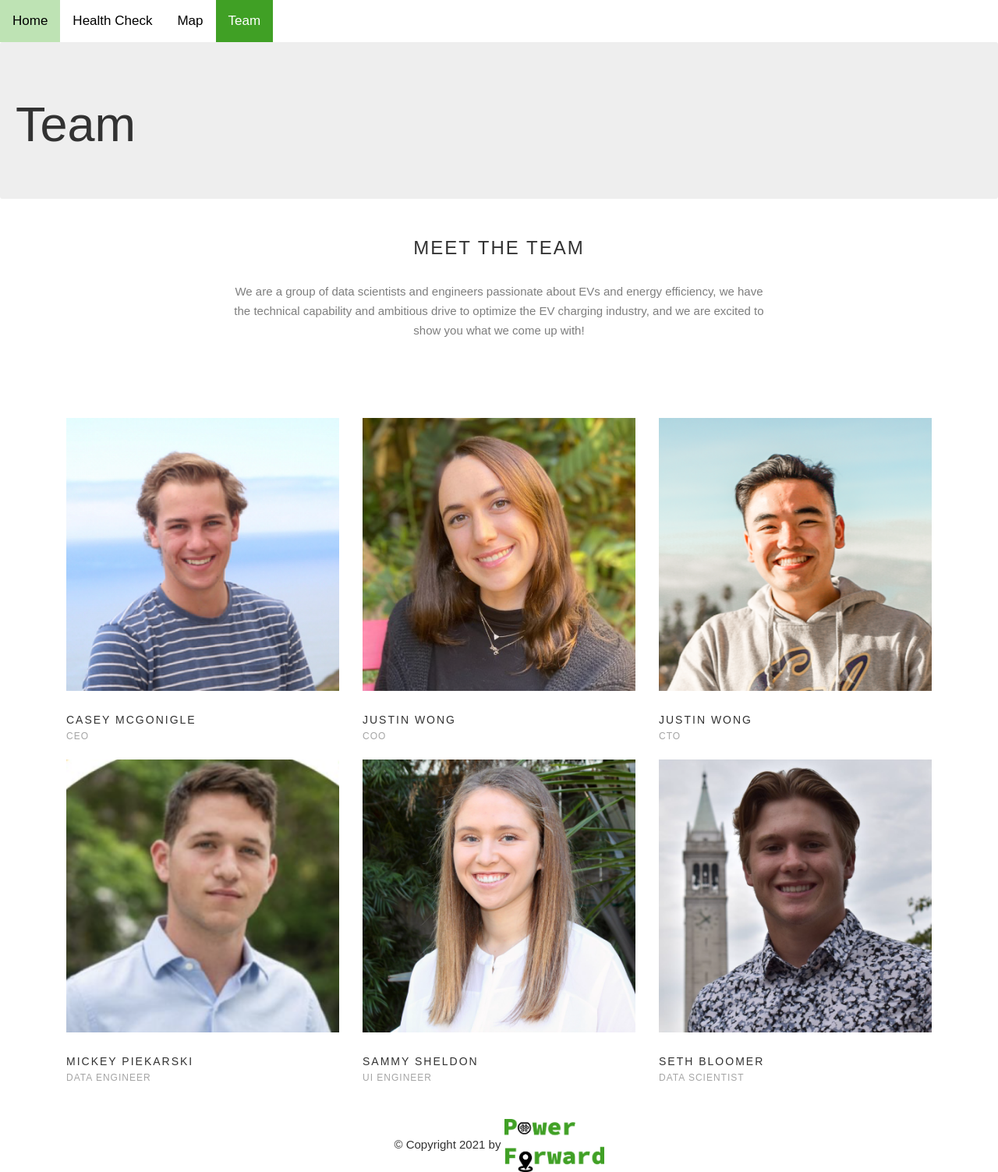
After one commit to JustinRWong/power-forward, a Flask app: page /team in a window 1280 px wide. The commit adds this page. Shown: the whole page at 78% size. Run offline with Flask 2, Linux system fonts and the light colour scheme; some libraries are stand-ins or nearby versions.

Commit message:
included team page

```diff
--- a/app.py
+++ b/app.py
@@ -45,6 +45,10 @@ def health_check():
                                 ttr={'time of response': time.time(), 'date': datetime.now()},
                                 echo=posted)
 
+@app.route('/team')
+def display_team():
+    return render_template('team.html', title='Team')
+
 @app.route('/map')
 def display_map():
     return render_template('map.html', title='Map')
--- a/templates/base.html
+++ b/templates/base.html
@@ -8,8 +8,17 @@
     <link rel="stylesheet" href="https://cdnjs.cloudflare.com/ajax/libs/font-awesome/4.7.0/css/font-awesome.min.css">
     <!-- Bootstrap CSS -->
     <link rel="stylesheet" href="https://stackpath.bootstrapcdn.com/bootstrap/4.3.1/css/bootstrap.min.css" integrity="sha384-ggOyR0iXCbMQv3Xipma34MD+dH/1fQ784/j6cY/iJTQUOhcWr7x9JvoRxT2MZw1T" crossorigin="anonymous">
+    <link href="//netdna.bootstrapcdn.com/bootstrap/3.0.0/css/bootstrap.min.css" rel="stylesheet" id="bootstrap-css">
 
-    <title>{% block title %}{% endblock %} - Neon</title>
+    <!-- jQuery first, then Popper.js, then Bootstrap JS -->
+    <script src="http://ajax.googleapis.com/ajax/libs/jquery/1.7.1/jquery.min.js" type="text/javascript"></script>
+    <script src="https://code.jquery.com/jquery-3.3.1.slim.min.js" integrity="sha384-q8i/X+965DzO0rT7abK41JStQIAqVgRVzpbzo5smXKp4YfRvH+8abtTE1Pi6jizo" crossorigin="anonymous"></script>
+    <script src="https://cdnjs.cloudflare.com/ajax/libs/popper.js/1.14.7/umd/popper.min.js" integrity="sha384-UO2eT0CpHqdSJQ6hJty5KVphtPhzWj9WO1clHTMGa3JDZwrnQq4sF86dIHNDz0W1" crossorigin="anonymous"></script>
+    <script src="https://stackpath.bootstrapcdn.com/bootstrap/4.3.1/js/bootstrap.min.js" integrity="sha384-JjSmVgyd0p3pXB1rRibZUAYoIIy6OrQ6VrjIEaFf/nJGzIxFDsf4x0xIM+B07jRM" crossorigin="anonymous"></script>
+    <script src="//netdna.bootstrapcdn.com/bootstrap/3.0.0/js/bootstrap.min.js"></script>
+    <script src="//code.jquery.com/jquery-1.11.1.min.js"></script>
+
+    <title>{% block title %}{% endblock %} - Power Forward</title>
     {% include 'style.html' %}
   </head>
 
@@ -41,6 +50,7 @@
       {% endblock %}
     </div>
 
+
     <!-- Optional JavaScript -->
     <script>
       function myFunction() {
@@ -51,18 +61,7 @@
           x.className = "topnav";
         }
       }
-      </script><script>
-      function myFunction() {
-        var x = document.getElementById("myTopnav");
-        if (x.className === "topnav") {
-          x.className += " responsive";
-        } else {
-          x.className = "topnav";
-        }
-      }
+
       </script>
-    <!-- jQuery first, then Popper.js, then Bootstrap JS -->
-    <script src="https://code.jquery.com/jquery-3.3.1.slim.min.js" integrity="sha384-q8i/X+965DzO0rT7abK41JStQIAqVgRVzpbzo5smXKp4YfRvH+8abtTE1Pi6jizo" crossorigin="anonymous"></script>
-    <script src="https://cdnjs.cloudflare.com/ajax/libs/popper.js/1.14.7/umd/popper.min.js" integrity="sha384-UO2eT0CpHqdSJQ6hJty5KVphtPhzWj9WO1clHTMGa3JDZwrnQq4sF86dIHNDz0W1" crossorigin="anonymous"></script>
-    <script src="https://stackpath.bootstrapcdn.com/bootstrap/4.3.1/js/bootstrap.min.js" integrity="sha384-JjSmVgyd0p3pXB1rRibZUAYoIIy6OrQ6VrjIEaFf/nJGzIxFDsf4x0xIM+B07jRM" crossorigin="anonymous"></script>
+
   </body>
--- a/templates/healthcheck.html
+++ b/templates/healthcheck.html
@@ -1,9 +1,11 @@
 {% extends 'base.html' %}
 
+{% block title %}Healtcheck{% endblock %}
+
 {% block content %}
-<h3>{% block title %}Healthcheck{% endblock %}</h3>
+<h3>Used to makes sure our site is up and running!</h3>
 <h4>Response:</h4>
-{{ ttr }}
+
 
 <p>This endpoint will echo your parameters and data. Try making post calls to this endpoint. You will bee echoed below.</p>
 <form method="POST" action="{{ url_for('health_check') }}">
--- a/templates/index.html
+++ b/templates/index.html
@@ -1,4 +1,6 @@
 {% extends 'base.html' %}
+
+{% block title %}Home{% endblock %}
 
 {% block content %}
 
--- a/templates/map.html
+++ b/templates/map.html
@@ -1,7 +1,8 @@
 {% extends 'base.html' %}
 
+{% block title %}Map{% endblock %}
+
 {% block content %}
-
 
 <style>.embed-container {position: relative; padding-bottom: 80%; height: 0; max-width: 100%;} .embed-container iframe, .embed-container object, .embed-container iframe{position: absolute; top: 0; left: 0; width: 100%; height: 100%;} small{position: absolute; z-index: 40; bottom: 0; margin-bottom: -15px;}</style><div class="embed-container"><iframe width="500" height="400" frameborder="0" scrolling="no" marginheight="0" marginwidth="0" title="Places near 200 Charging Stations in Berkeley" src="//cal.maps.arcgis.com/apps/Embed/index.html?webmap=01338ba8a4814000aed529ab18a09ab5&extent=-122.6919,37.662,-121.8672,38.0599&home=true&zoom=true&previewImage=false&scale=true&search=true&searchextent=true&details=true&legend=true&active_panel=details&basemap_gallery=true&disable_scroll=true&theme=dark"></iframe></div>
 
--- a/templates/navbar.html
+++ b/templates/navbar.html
@@ -1,11 +1,22 @@
 {% block navbar %}
-<div class="topnav" id="myTopnav">
 
-    <a href="{{ url_for('index') }}" class="active">Home</a>
-    <a href="{{ url_for('health_check') }}" class="active">Health Check</a>
-    <a href="{{ url_for('display_map') }}" class="active">Map</a>
-    <a href="javascript:void(0);" class="icon" onclick="myFunction()">
+<script type="text/javascript">
+  $(document).ready(function() {
+    var main_route = (window.location.pathname.split("/")[1]);
+    console.log(main_route);
+    console.log('#navbar_' + main_route)
+    $('#navbar_' + main_route).addClass('active');
+});
+</script>
+
+<ul class="topnav" id="myTopnav">
+    <li><a id='navbar_' href="{{ url_for('index') }}" class="nav-item">Home</a></li>
+    <li><a id='navbar___healthcheck__' href="{{ url_for('health_check') }}" class="nav-item">Health Check</a></li>
+    <li><a id='navbar_map' href="{{ url_for('display_map') }}" class="nav-item">Map</a></li>
+    <li><a id='navbar_team' href="{{ url_for('display_team') }}" class="nav-item">Team</a></li>
+    <li><a href="javascript:void(0);" class="icon" onclick="myFunction()">
       <i class="fa fa-bars"></i>
-    </a>
-</div>
+    </a></li>
+</ul>
+
 {% endblock %}
--- a/templates/style.html
+++ b/templates/style.html
@@ -5,7 +5,7 @@ body {
 }
 
 button {
-  background-color: #4CAF50; /* Green */
+  background-color: #BEE3B4; /* Green */
   border: none;
   color: white;
   padding: 15px 32px;
@@ -17,9 +17,16 @@ button {
   width: 80%;
 }
 
+ul
+{
+    list-style-type:none;
+    padding:0px;
+    margin:0px;
+}
+
 .slider {
   width:70%;
-  background: #4CAF50; /* Green */
+  background: #BEE3B4; /* Green */
   !important;
 }
 .sliderForm {
@@ -54,14 +61,21 @@ button {
 }
 
 .topnav a:hover {
-  background-color: #6699ff;
+  background-color: #BEE3B4; /* light green */
   color: black;
 }
 
 .topnav a.active {
-  background-color: #1b03a3;
+  background-color: #40A025; /*Green*/
   color: white;
 }
+
+.topnav li a.active {
+  background-color: #40A025; /*Green*/
+  color: white;
+}
+
+
 
 .topnav .icon {
   display: none;
@@ -90,4 +104,134 @@ button {
     text-align: left;
   }
 }
+
+@import url(https://fonts.googleapis.com/css?family=Source+Sans+Pro:400,200,200italic,300,300italic,400italic,600,600italic,700,700italic,900,900italic);
+
+body {
+    font-family: 'Source Sans Pro', sans-serif;
+    line-height: 1.5;
+    color: #323232;
+    font-size: 15px;
+    font-weight: 400;
+    text-rendering: optimizeLegibility;
+    -webkit-font-smoothing: antialiased;
+    -moz-font-smoothing: antialiased;
+}
+.heading-title {
+    margin-bottom: 100px;
+}
+.text-center {
+    text-align: center;
+}
+.heading-title h3 {
+    margin-bottom: 0;
+    letter-spacing: 2px;
+    font-weight: normal;
+}
+.p-top-30 {
+    padding-top: 30px;
+}
+.half-txt {
+    width: 60%;
+    margin: 0 auto;
+    display: inline-block;
+    line-height: 25px;
+    color: #7e7e7e;
+}
+.text-uppercase {
+    text-transform: uppercase;
+}
+
+.team-member, .team-member .team-img {
+    position: relative;
+}
+.team-member {
+    overflow: hidden;
+}
+.team-member, .team-member .team-img {
+    position: relative;
+}
+
+.team-hover {
+    position: absolute;
+    top: 0;
+    left: 0;
+    bottom: 0;
+    right: 0;
+    margin: 0;
+    border: 20px solid rgba(0, 0, 0, 0.1);
+    background-color: rgba(255, 255, 255, 0.90);
+    opacity: 0;
+    -webkit-transition: all 0.3s;
+    transition: all 0.3s;
+}
+.team-member:hover .team-hover .desk {
+    top: 35%;
+}
+.team-member:hover .team-hover, .team-member:hover .team-hover .desk, .team-member:hover .team-hover .s-link {
+    opacity: 1;
+}
+.team-hover .desk {
+    position: absolute;
+    top: 0%;
+    width: 100%;
+    opacity: 0;
+    -webkit-transform: translateY(-55%);
+    -ms-transform: translateY(-55%);
+    transform: translateY(-55%);
+    -webkit-transition: all 0.3s 0.2s;
+    transition: all 0.3s 0.2s;
+    padding: 0 20px;
+}
+.desk, .desk h4, .team-hover .s-link a {
+    text-align: center;
+    color: #222;
+}
+.team-member:hover .team-hover .s-link {
+    bottom: 10%;
+}
+.team-member:hover .team-hover, .team-member:hover .team-hover .desk, .team-member:hover .team-hover .s-link {
+    opacity: 1;
+}
+.team-hover .s-link {
+    position: absolute;
+    bottom: 0;
+    width: 100%;
+    opacity: 0;
+    text-align: center;
+    -webkit-transform: translateY(45%);
+    -ms-transform: translateY(45%);
+    transform: translateY(45%);
+    -webkit-transition: all 0.3s 0.2s;
+    transition: all 0.3s 0.2s;
+    font-size: 35px;
+}
+.desk, .desk h4, .team-hover .s-link a {
+    text-align: center;
+    color: #222;
+}
+.team-member .s-link a {
+    margin: 0 10px;
+    color: #333;
+    font-size: 16px;
+}
+.team-title {
+    position: static;
+    padding: 20px 0;
+    display: inline-block;
+    letter-spacing: 2px;
+    width: 100%;
+}
+.team-title h5 {
+    margin-bottom: 0px;
+    display: block;
+    text-transform: uppercase;
+}
+.team-title span {
+    font-size: 12px;
+    text-transform: uppercase;
+    color: #a5a5a5;
+    letter-spacing: 1px;
+}
+
 </style>
--- /dev/null
+++ b/templates/team.html
@@ -0,0 +1,154 @@
+{% extends 'base.html' %}
+
+{% block title %}Team{% endblock %}
+
+{% block content %}
+
+<div class="container">
+    <div class="row">
+        <div class="heading-title text-center">
+            <h3 class="text-uppercase">Meet the Team</h3>
+            <p class="p-top-30 half-txt">We are a group of data scientists and engineers passionate about EVs and energy efficiency, we have the technical capability and ambitious drive to optimize the EV charging industry, and we are excited to show you what we come up with!</p>
+        </div>
+
+        <div class="col-md-4 col-sm-4">
+            <div class="team-member">
+                <div class="team-img">
+                    <img src="{{url_for('static', filename='images/casey.png')}}" alt="team member" class="img-responsive">
+                </div>
+                <div class="team-hover">
+                    <div class="desk">
+                      <h4>Hi There !</h4>
+                      <p>I love to introduce myself as a hardcore Data Scientist.</p>
+                    </div>
+                    <div class="s-link">
+                        <!-- <a href="#"><i class="fa fa-facebook"></i></a> -->
+                        <a href="mailto: cmcgon@berkeley.edu"><i class="fa fa-envelope"></i></a>
+                        <a href="https://www.linkedin.com/in/casey-mcgonigle/"><i class="fa fa-linkedin"></i></a>
+                    </div>
+                </div>
+            </div>
+            <div class="team-title">
+                <h5>Casey McGonigle</h5>
+                <span>ceo</span>
+            </div>
+        </div>
+        <div class="col-md-4 col-sm-4">
+            <div class="team-member">
+                <div class="team-img">
+                    <img src="{{url_for('static', filename='images/ivy.png')}}" alt="team member" class="img-responsive">
+                </div>
+                <div class="team-hover">
+                    <div class="desk">
+                      <h4>Hi There !</h4>
+                      <p>I love to introduce myself as a hardcore Data Scientist.</p>
+                    </div>
+                    <div class="s-link">
+                        <!-- <a href="#"><i class="fa fa-facebook"></i></a> -->
+                        <a href="mailto: ivybragin@berkeley.edu"><i class="fa fa-envelope"></i></a>
+                        <a href="https://www.linkedin.com/in/ivy-bragin-14753a15a/"><i class="fa fa-linkedin"></i></a>
+                    </div>
+                </div>
+            </div>
+            <div class="team-title">
+                <h5>Justin Wong</h5>
+                <span>coo</span>
+            </div>
+        </div>
+        <div class="col-md-4 col-sm-4">
+            <div class="team-member">
+                <div class="team-img">
+                    <img src="{{url_for('static', filename='images/justin.png')}}" alt="team member" class="img-responsive">
+                </div>
+                <div class="team-hover">
+                    <div class="desk">
+                      <h4>Hi There !</h4>
+                      <p>I love to introduce myself as a hardcore Computer Scientist.</p>
+                    </div>
+                    <div class="s-link">
+                        <!-- <a href="#"><i class="fa fa-facebook"></i></a> -->
+                        <a href="mailto: justinryanwong@berkeley.edu"><i class="fa fa-envelope"></i></a>
+                        <a href="https://www.linkedin.com/in/justin-r-wong/"><i class="fa fa-linkedin"></i></a>
+                    </div>
+                </div>
+            </div>
+            <div class="team-title">
+                <h5>Justin Wong</h5>
+                <span>cto</span>
+            </div>
+        </div>
+
+    </div>
+
+    <div class="row">
+        <div class="col-md-4 col-sm-4">
+            <div class="team-member">
+                <div class="team-img">
+                    <img src="{{url_for('static', filename='images/mickey.png')}}" alt="team member" class="img-responsive">
+                </div>
+                <div class="team-hover">
+                    <div class="desk">
+                      <h4>Hi There !</h4>
+                      <p>I love to introduce myself as a hardcore Data Scientist.</p>
+                    </div>
+                    <div class="s-link">
+                        <!-- <a href="#"><i class="fa fa-facebook"></i></a> -->
+                        <a href="mailto: mickeypiekarski@berkeley.edu"><i class="fa fa-envelope"></i></a>
+                        <a href="https://www.linkedin.com/in/mickey-piekarski-3b1672a9/"><i class="fa fa-linkedin"></i></a>
+                    </div>
+                </div>
+            </div>
+            <div class="team-title">
+                <h5>Mickey Piekarski</h5>
+                <span>Data Engineer</span>
+            </div>
+        </div>
+        <div class="col-md-4 col-sm-4">
+            <div class="team-member">
+                <div class="team-img">
+                    <img src="{{url_for('static', filename='images/sammy.png')}}" alt="team member" class="img-responsive">
+                </div>
+                <div class="team-hover">
+                    <div class="desk">
+                      <h4>Hi There !</h4>
+                      <p>I love to introduce myself as a hardcore Data Scientist.</p>
+                    </div>
+                    <div class="s-link">
+                        <!-- <a href="#"><i class="fa fa-facebook"></i></a> -->
+                        <a href="mailto: samsheldon@berkeley.edu"><i class="fa fa-envelope"></i></a>
+                        <a href="https://www.linkedin.com/in/samantha-sheldon-b0bb7915a/"><i class="fa fa-linkedin"></i></a>
+                    </div>
+                </div>
+            </div>
+            <div class="team-title">
+                <h5>Sammy Sheldon</h5>
+                <span>UI Engineer</span>
+            </div>
+        </div>
+        <div class="col-md-4 col-sm-4">
+            <div class="team-member">
+                <div class="team-img">
+                    <img src="{{url_for('static', filename='images/seth.png')}}" alt="team member" class="img-responsive">
+                </div>
+                <div class="team-hover">
+                    <div class="desk">
+                      <h4>Hi There !</h4>
+                      <p>I love to introduce myself as a hardcore Data Scientist.</p>
+                    </div>
+                    <div class="s-link">
+                        <!-- <a href="#"><i class="fa fa-facebook"></i></a> -->
+                        <a href="mailto: bloomerseth@berkeley.edu"><i class="fa fa-envelope"></i></a>
+                        <a href="https://www.linkedin.com/in/bloomerseth/"><i class="fa fa-linkedin"></i></a>
+                    </div>
+                </div>
+            </div>
+            <div class="team-title">
+                <h5>Seth Bloomer</h5>
+                <span>Data Scientist</span>
+            </div>
+        </div>
+
+    </div>
+
+</div>
+{% endblock %}
```
Also changed, not shown: static/images/casey.png (added), static/images/ivy.png (added), static/images/justin.png (added), static/images/mickey.png (added), static/images/sammy.png (added), static/images/seth.png (added), 1 other file.
